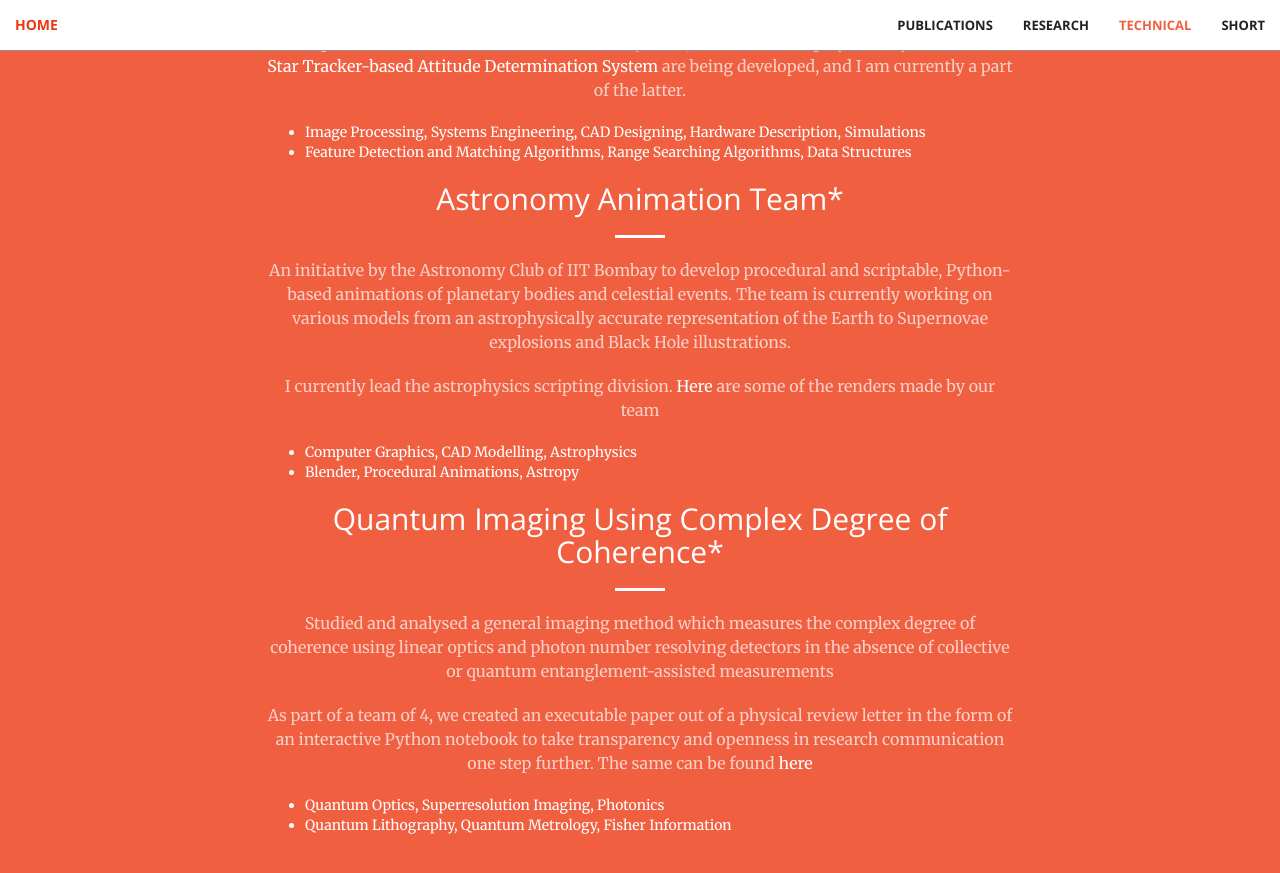
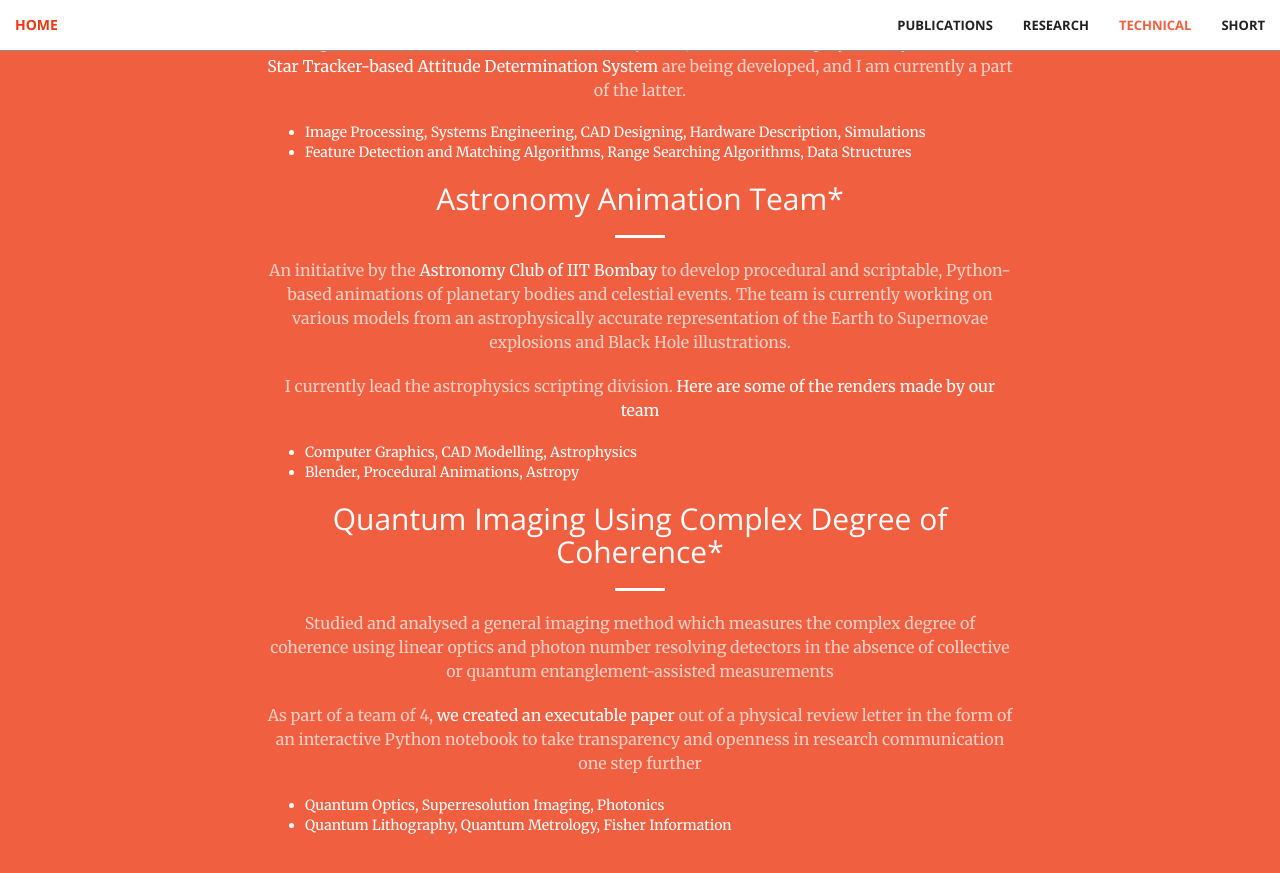
Before and after one commit to aravindbharathi/aravindbharathi.github.io, a Jekyll site: the page projects/index.html, which Jekyll copies as it is, in a window 1280 px wide and 900 px high, scrolled down 2342 px. Shown: the top 873 px of the window. Built offline with Jekyll 4.4.1, drawn with Linux system fonts in a browser that asks for light colours.

Commit message:
Update index.html

```diff
--- a/projects/index.html
+++ b/projects/index.html
@@ -226,13 +226,14 @@
                     <h2 class="section-heading">Astronomy Animation Team*</h2>
                     <hr class="light">
                     <p class="text-faded">
-                      An initiative by the Astronomy Club of IIT Bombay to develop procedural and scriptable, Python-based animations of planetary bodies and celestial events.
+                      An initiative by the <a href="https://www.insti.app/org/krittika" target="_blank">Astronomy Club of IIT Bombay</a> to develop procedural and
+                      scriptable, Python-based animations of planetary bodies and celestial events.
                       The team is currently working on various models from an astrophysically accurate representation of the Earth to Supernovae explosions and
                       Black Hole illustrations.
                     </p>
                     <p class="text-faded">
                       I currently lead the astrophysics scripting division. <a href="https://drive.google.com/drive/folders/1F-c2lhLJRJts3OQVeTpoZ7ZS4a5-Qa9A?usp=sharing"
-                      target="_blank">Here</a> are some of the renders made by our team
+                      target="_blank">Here are some of the renders made by our team</a>
                       <ul align = "left">
                         <li>Computer Graphics, CAD Modelling, Astrophysics</li>
                         <li>Blender, Procedural Animations, Astropy</li>
@@ -246,9 +247,9 @@
                       measurements
                     </p>
                     <p class="text-faded">
-                      As part of a team of 4, we created an executable paper out of a physical review letter in the form of an
-                      interactive Python notebook to take transparency and openness in research communication one step further.
-                      The same can be found <a href="https://github.com/aravindbharathi/Course-Project-PH202" target="_blank">here</a>
+                      As part of a team of 4, <a href="https://github.com/aravindbharathi/Course-Project-PH202" target="_blank">we created an executable paper</a>
+                      out of a physical review letter in the form of an interactive Python notebook to take transparency and openness in research communication one
+                      step further
                       <ul align = "left">
                         <li>Quantum Optics, Superresolution Imaging, Photonics</li>
                         <li>Quantum Lithography, Quantum Metrology, Fisher Information</li>
```
